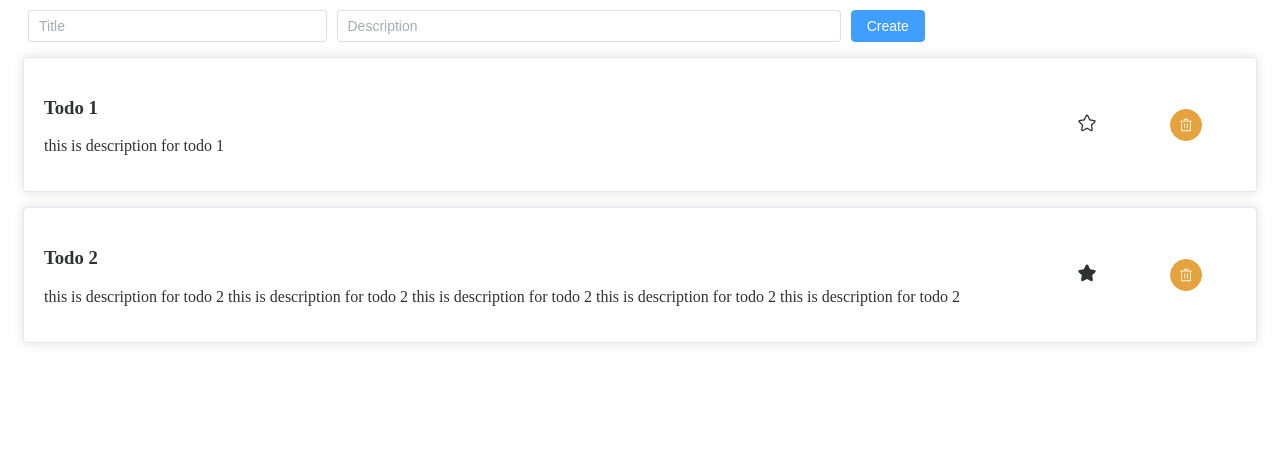
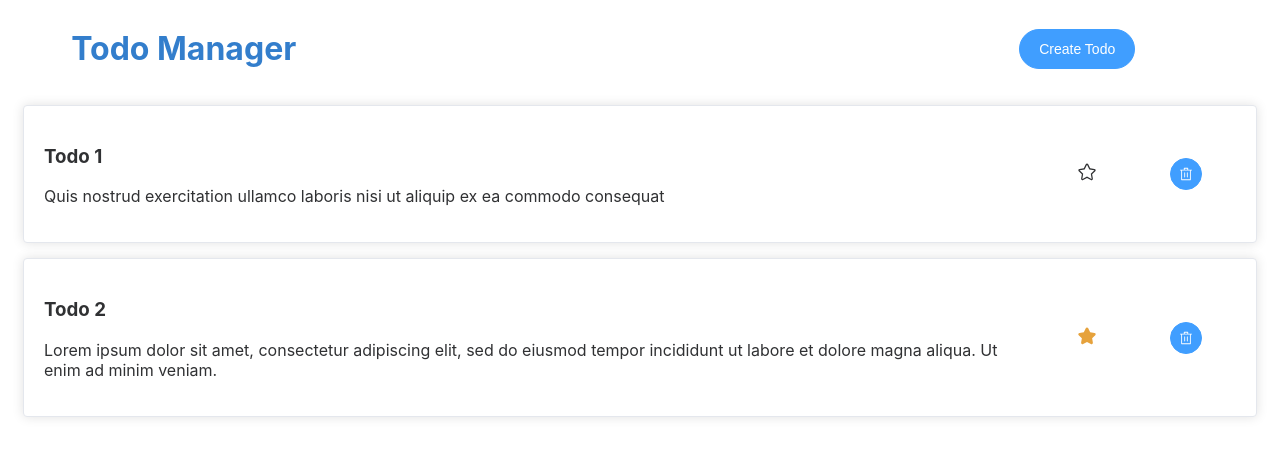
Before and after one commit to shubhambajare/todo, a Vue app: page / in a window 1280 px wide. Shown: the top 456 px of the page. Built offline with nearby package versions, Linux system fonts and the light colour scheme.

Commit message:
create todo dialog

```diff
--- a/src/App.vue
+++ b/src/App.vue
@@ -1,5 +1,15 @@
 <template>
-  <CreateTodo @add-todo="(todo) => addTodo(todo)" :key="randomKey" />
+  <el-row style="align-items: center; margin: 0 5%;">
+    <el-col :span="20">
+      <h1 style="color: #337ecc;">
+        Todo Manager
+      </h1>
+    </el-col>
+    <el-row :span="4">
+      <el-button type="primary" size="large" round @click="isCreateTodo = true">Create Todo</el-button>
+    </el-row>
+  </el-row>
+  <CreateTodo v-if="isCreateTodo" @add-todo="(todo) => addTodo(todo)" @close="isCreateTodo = false" />
   <ToDoCard v-for="todo in todoList" :todo="todo" @delete-todo="(todo) => deleteTodo(todo)"
     @toggle-imp="(title) => toggleImp(title)" />
 </template>
@@ -12,18 +22,18 @@ import CreateTodo from './components/CreateTodo.vue';
 const todoList = ref([
   {
     title: "Todo 1",
-    description: "this is description for todo 1",
+    description: "Quis nostrud exercitation ullamco laboris nisi ut aliquip ex ea commodo consequat",
     isImp: false
   },
   {
     title: "Todo 2",
-    description: "this is description for todo 2 this is description for todo 2 this is description for todo 2 this is description for todo 2 this is description for todo 2",
+    description: "Lorem ipsum dolor sit amet, consectetur adipiscing elit, sed do eiusmod tempor incididunt ut labore et dolore magna aliqua. Ut enim ad minim veniam.",
     isImp: true
 
   }
 ]);
 
-const randomKey = ref(0)
+const isCreateTodo = ref(false)
 
 const deleteTodo = (todo: { title: string, description: string }) => {
   todoList.value = todoList.value.filter(data => todo.title != data.title)
@@ -31,7 +41,7 @@ const deleteTodo = (todo: { title: string, description: string }) => {
 
 const addTodo = (todo: { title: string, description: string, isImp: false }) => {
   todoList.value.push(todo)
-  randomKey.value++;
+  isCreateTodo.value = false
 }
 
 const toggleImp = (title: string) => {
--- a/src/components/CreateTodo.vue
+++ b/src/components/CreateTodo.vue
@@ -1,16 +1,23 @@
 <template>
     <div style="margin: 10px 20px">
-        <el-row :gutter="10">
-            <el-col :span="6">
+
+        <el-dialog :model-value="true" title="Create Todo" width="50%" @closed="close">
+            <div>
+                <h3>Title<span style="color: red;">*</span></h3>
                 <el-input v-model="title" placeholder="Title" />
-            </el-col>
-            <el-col :span="10">
-                <el-input v-model="description" placeholder="Description" />
-            </el-col>
-            <el-col :span="1">
-                <el-button type="primary" @click="addTodo">Create</el-button>
-            </el-col>
-        </el-row>
+                <br />
+                <h3>Description<span style="color: red;">*</span></h3>
+                <el-input v-model="description" type="textarea" placeholder="Description" />
+            </div>
+            <template #footer>
+                <span class="dialog-footer">
+                    <el-button @click="close">Cancel</el-button>
+                    <el-button type="primary" @click="addTodo">
+                        Create
+                    </el-button>
+                </span>
+            </template>
+        </el-dialog>
     </div>
 </template>
 
@@ -18,7 +25,7 @@
 import { ElMessage } from 'element-plus';
 import { ref } from 'vue';
 
-const emits = defineEmits(['add-todo']);
+const emits = defineEmits(['add-todo', 'close']);
 
 const title = ref('');
 const description = ref('');
@@ -35,6 +42,11 @@ const addTodo = () => {
 
     emits('add-todo', { title, description });
 }
+
+const close = () => {
+    emits('close');
+}
+
 </script>
 
 <style scoped></style>
--- a/src/components/ToDoCard.vue
+++ b/src/components/ToDoCard.vue
@@ -10,12 +10,12 @@
         </el-col>
         <el-col :span="2" style="text-align: center;">
           <el-icon :size="20" @click="() => toggleImp(todo.title)">
-            <StarFilled v-if="todo.isImp" />
+            <StarFilled v-if="todo.isImp" color="#e6a23c" />
             <Star v-else />
           </el-icon>
         </el-col>
         <el-col :span="2" style="text-align: center;">
-          <el-button type="warning" :icon="Delete" circle @click="() => deleteTodo(todo)" />
+          <el-button type="primary" :icon="Delete" circle @click="() => deleteTodo(todo)" />
         </el-col>
       </el-row>
     </el-card>
--- a/src/style.css
+++ b/src/style.css
@@ -0,0 +1,3 @@
+:root {
+  font-family: Inter, system-ui, Avenir, Helvetica, Arial, sans-serif;
+}
```
